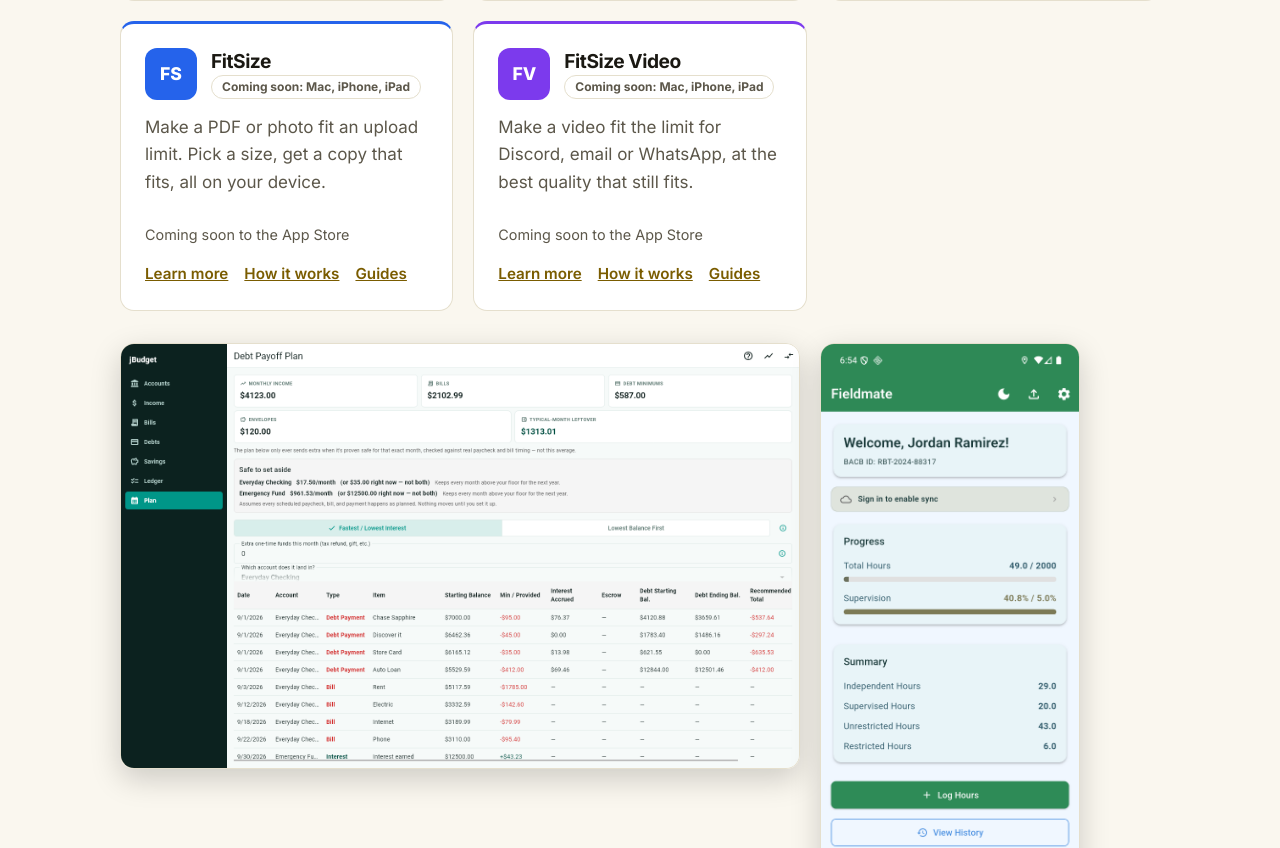
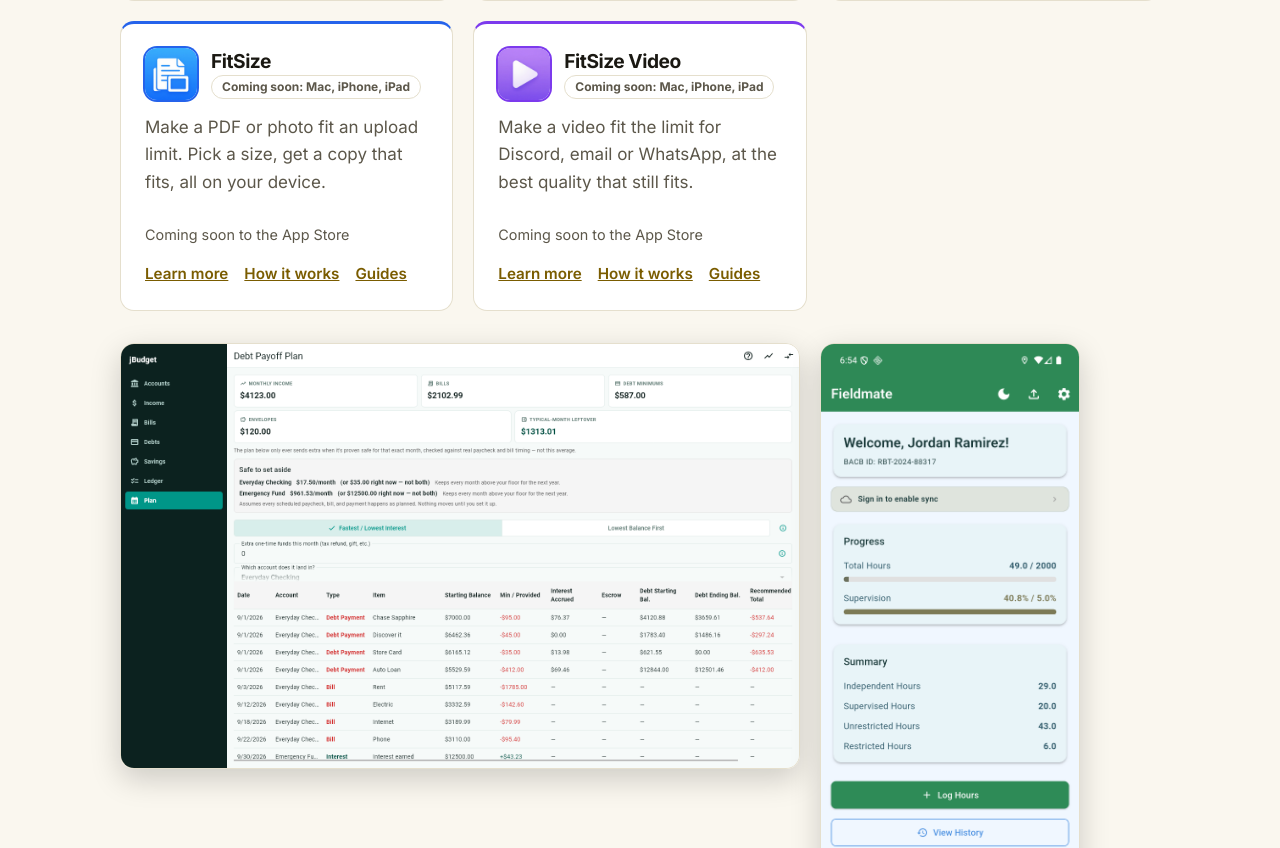
Before and after one commit to CB-Tech-Ninja-Software/cbtechninja-site, a plain HTML site: page index.html in a window 1280 px wide. Shown: the part 1277-2125 px from the top of the page. Drawn offline with Linux system fonts and the light colour scheme.

Commit message:
Show real FitSize and FitSize Video app icons instead of letter tiles
Replace the FS and FV glyph tiles on index.html and the FitSize and
FitSize Video app pages with the 256px app icons from the fit-apps
AppIcon sets, matching how jBudget shows its icon.

Co-Authored-By: Claude Haiku 5.5 <noreply@anthropic.com>
(cherry picked from commit 8ff764eb24638e29e59a378b46cd0ac1ec5fd1bb)

```diff
--- a/index.html
+++ b/index.html
@@ -39,10 +39,10 @@
 <article class="card app fieldmate"><div class="top"><div class="glyph t-fieldmate" aria-hidden="true">FM</div><div><h3><a href="apps/fieldmate.html" style="color:inherit;text-decoration:none">FieldMate</a></h3><span class="badge">Closed testing on Google Play</span></div></div>
 <p>BACB fieldwork hour logging for behavior technicians pursuing BCBA certification: supervised and independent entries, restricted and unrestricted caps, and supervisor-ready PDF and CSV exports.</p>
 <div class="links"><a href="apps/fieldmate.html">Learn more</a><a href="apps/fieldmate-how-it-works.html">How it works</a><a href="apps/fieldmate/articles/index.html">Guides</a><a href="https://cb-tech-ninja-software.github.io/fieldmate-docs/">Docs &amp; privacy</a></div></article>
-<article class="card app fitsize"><div class="top"><div class="glyph t-fitsize" aria-hidden="true">FS</div><div><h3><a href="apps/fitsize.html" style="color:inherit;text-decoration:none">FitSize</a></h3><span class="badge">Coming soon: Mac, iPhone, iPad</span></div></div>
+<article class="card app fitsize"><div class="top"><img src="images/icon-fitsize.png" alt="FitSize app icon" width="52" height="52" style="border-radius:12px"><div><h3><a href="apps/fitsize.html" style="color:inherit;text-decoration:none">FitSize</a></h3><span class="badge">Coming soon: Mac, iPhone, iPad</span></div></div>
 <p>Make a PDF or photo fit an upload limit. Pick a size, get a copy that fits, all on your device.</p>
 <!-- Switch on when live: replace the <span class="soon"> below with <a href="https://apps.apple.com/app/id6839394033">…</a> --><p class="stores-note">Coming soon to the App Store</p><div class="links"><a href="apps/fitsize.html">Learn more</a><a href="apps/fitsize-how-it-works.html">How it works</a><a href="apps/fitsize/articles/index.html">Guides</a></div></article>
-<article class="card app fitclip"><div class="top"><div class="glyph t-fitclip" aria-hidden="true">FV</div><div><h3><a href="apps/fitclip.html" style="color:inherit;text-decoration:none">FitSize Video</a></h3><span class="badge">Coming soon: Mac, iPhone, iPad</span></div></div>
+<article class="card app fitclip"><div class="top"><img src="images/icon-fitclip.png" alt="FitSize Video app icon" width="52" height="52" style="border-radius:12px"><div><h3><a href="apps/fitclip.html" style="color:inherit;text-decoration:none">FitSize Video</a></h3><span class="badge">Coming soon: Mac, iPhone, iPad</span></div></div>
 <p>Make a video fit the limit for Discord, email or WhatsApp, at the best quality that still fits.</p>
 <!-- Switch on when live: replace the <span class="soon"> below with <a href="https://apps.apple.com/app/id6839394329">…</a> --><p class="stores-note">Coming soon to the App Store</p><div class="links"><a href="apps/fitclip.html">Learn more</a><a href="apps/fitclip-how-it-works.html">How it works</a><a href="apps/fitclip/articles/index.html">Guides</a></div></article>
 </div>
```
Also changed, not shown: apps/fitclip.html (+1 -1 lines), apps/fitsize.html (+1 -1 lines), images/icon-fitclip.png (added), images/icon-fitsize.png (added).
